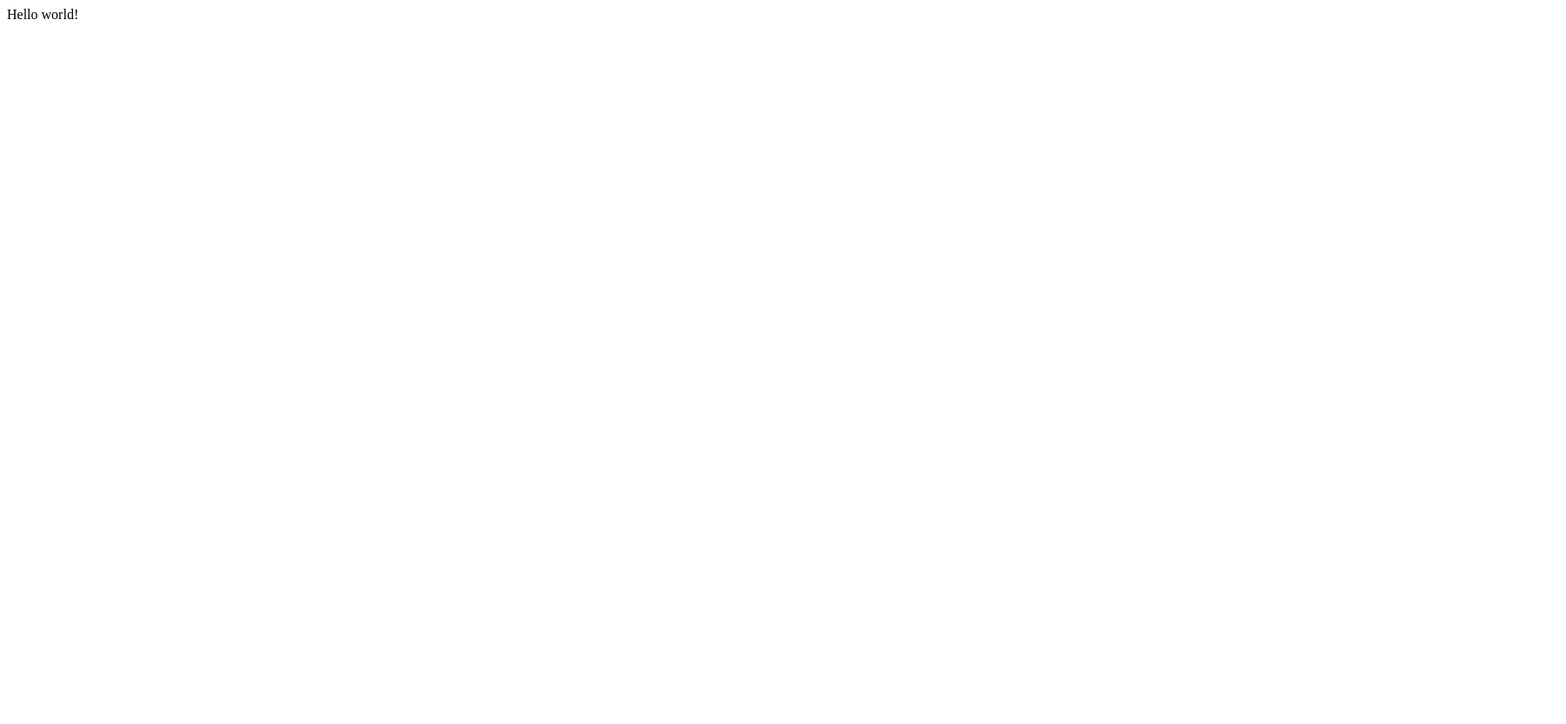
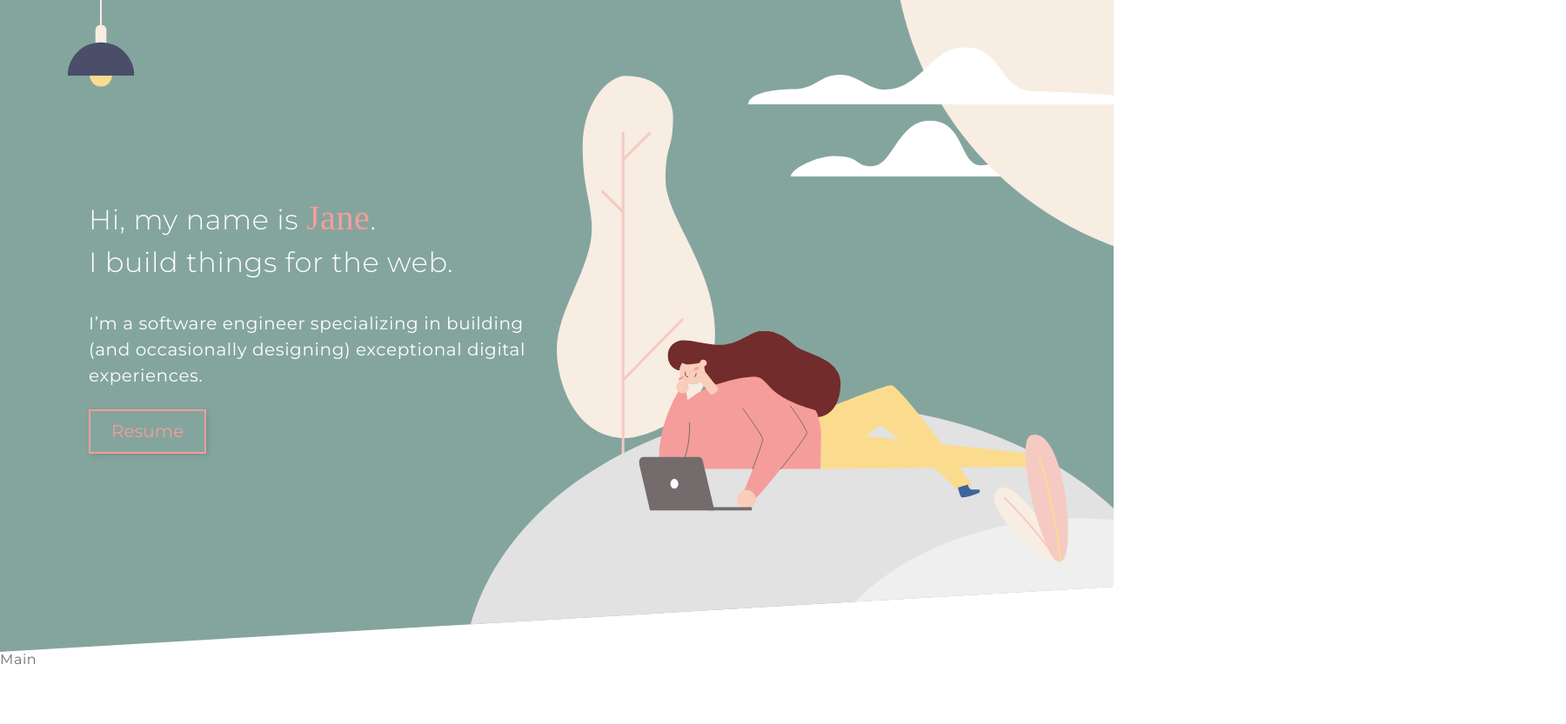
Before and after one commit to JaneMoroz/portfolio-v1, a Gatsby site: page / in a window 1280 px wide. Shown: the whole page at 87% size, 1800 px wide, since content can reach past the window. Before the commit the page ends 800 px from the top, so only its background shows below. Built offline with nearby package versions, Linux system fonts and the light colour scheme; Gatsby itself is replaced by a stand-in of ours; a web font is replaced by a local one.

Commit message:
Added hero section

```diff
--- a/src/assets/css/main.css
+++ b/src/assets/css/main.css
@@ -1,6 +1,8 @@
 *,
 ::after,
 ::before {
+  margin: 0;
+  padding: 0;
   box-sizing: border-box;
 }
 
@@ -12,7 +14,7 @@ html {
   /* COLORS */
   /* LIGHT MODE */
   --color-dark-pink: #f59d9b;
-  --color-light-pink:#f5cac3;
+  --color-light-pink: #f5cac3;
   --color-accent-pink: #f7ede2;
   --color-yellow: #fbdc8e;
   --color-blue: #3e6598;
@@ -25,15 +27,15 @@ html {
 
   --color-text-main: #ffffff;
   --color-text-secondary: #746c6c;
-  --color-background-1: #ffffff
+  --color-background-1: #ffffff;
   --color-background-2: #84a59d;
 
   /*BOX SHADOWS */
   --shadow: 2px 2px 6px rgba(0, 0, 0, 0.125);
 
   /* TYPOGRAPHY */
-  --main-font: 'Montserrat', sans-serif;
-  --accent-font: 'Fascinate', cursive;
+  --main-font: "Montserrat", sans-serif;
+  --accent-font: "Fascinate", cursive;
 }
 
 body {
@@ -42,14 +44,17 @@ body {
   font-family: var(--main-font);
   font-size: 1.6rem;
   font-weight: 400;
+  letter-spacing: 0.6px;
+  overflow-x: hidden;
 }
 
 /* TYPOGRAPHY */
 
-h1{
+h1 {
   font-size: 3.2rem;
   font-weight: 300;
   color: var(--color-text-main);
+  margin: 0 0 1rem 0;
 }
 
 h1 span {
@@ -63,7 +68,7 @@ h2 {
   font-family: var(--accent-font);
   text-transform: lowercase;
   font-size: 4rem;
-  color:var(--color-green)
+  color: var(--color-green);
 }
 
 h3 {
@@ -72,10 +77,14 @@ h3 {
 
 h4 {
   font-size: 2rem;
+  font-weight: 400;
+  line-height: 1.5;
   color: var(--color-text-main);
+  margin: 3.6rem 0 2.4rem 0;
 }
 
-h5, h5 span {
+h5,
+h5 span {
   font-size: 1.8rem;
   font-weight: 500;
   text-transform: lowercase;
@@ -87,16 +96,17 @@ h5 span {
 
 /* BUTTONS */
 
-button, .btn {
+button,
+.btn {
   cursor: pointer;
   appearance: none;
   border: none;
+  background: transparent;
 }
 
 .btn-outlined {
   font-size: 2rem;
   text-transform: capitalize;
-  background: transparent;
   color: var(--color-dark-pink);
   padding: 1.2rem 2.4rem;
   box-shadow: var(--shadow);
@@ -137,3 +147,10 @@ textarea {
 ::placeholder {
   color: var(--color-text-main);
 }
+
+/* LAYOUT */
+
+.container {
+  max-width: 114rem;
+  margin: 0 auto;
+}
--- /dev/null
+++ b/src/components/Hero.js
@@ -0,0 +1,133 @@
+import React from "react"
+import styled from "styled-components"
+import background1 from "../assets/images/Background-1.svg"
+import background2 from "../assets/images/Background-2.svg"
+import background3 from "../assets/images/Background-3.svg"
+import background4 from "../assets/images/Background-4.svg"
+import background5 from "../assets/images/Background-5.svg"
+import background6 from "../assets/images/Background-6.svg"
+import light from "../assets/images/Light.svg"
+
+const Hero = () => {
+  return (
+    <Wrapper>
+      <section className="hero container">
+        <div className="hero-text">
+          <button className="btn dark-light-mode-btn">
+            <img src={light} alt="dark/light mode button" />
+          </button>
+          <div className="text-box">
+            <h1>
+              Hi, my name is <span>Jane</span>.
+            </h1>
+            <h1>I build things for the web.</h1>
+            <h4>
+              I’m a software engineer specializing in building (and occasionally
+              designing) exceptional digital experiences.{" "}
+            </h4>
+            <button className="btn btn-outlined">resume</button>
+          </div>
+        </div>
+        <div className="hero-images">
+          <div className="background background-1">
+            <img src={background1} alt="background 1" />
+          </div>
+          <div className="background background-2">
+            <img src={background2} alt="background 2" />
+          </div>
+          <div className="background background-3">
+            <img src={background3} alt="background 3" />
+          </div>
+          <div className="background background-4">
+            <img src={background4} alt="background 4" />
+          </div>
+          <div className="background background-5">
+            <img src={background5} alt="background 5" />
+          </div>
+          <div className="background background-6">
+            <img src={background6} alt="background 6" />
+          </div>
+        </div>
+      </section>
+    </Wrapper>
+  )
+}
+
+const Wrapper = styled.div`
+  height: 75rem;
+  width: 100%;
+  background-color: var(--color-background-2);
+  -webkit-clip-path: polygon(0 0, 100% 0, 100% 90%, 0 100%);
+  clip-path: polygon(0 0, 100% 0, 100% 90%, 0 100%);
+
+  .hero {
+    position: relative;
+    display: grid;
+    grid-template-columns: 1fr 1fr;
+    justify-items: center;
+    align-items: center;
+    height: 100%;
+    padding: 0 3.2rem;
+
+    .dark-light-mode-btn {
+      position: absolute;
+      top: 0;
+      left: 0;
+      transform: translate(10%, -50%);
+    }
+  }
+
+  .hero-images {
+    position: relative;
+    height: 100%;
+    width: 100%;
+
+    .background {
+      position: absolute;
+    }
+
+    .background-1 {
+      top: 0;
+      right: 0;
+      transform: translate(60%, 150%);
+      z-index: 6;
+    }
+
+    .background-2 {
+      top: 0;
+      left: 0;
+      transform: translate(20%, 180%);
+      z-index: 5;
+    }
+
+    .background-3 {
+      top: 0;
+      left: 0;
+      transform: translate(-10%, 140%);
+      z-index: 4;
+    }
+
+    .background-4 {
+      top: 0;
+      left: 0;
+      transform: translate(0, 10%);
+      z-index: 3;
+    }
+
+    .background-5 {
+      top: 0;
+      left: 0;
+      transform: translate(50%, -60%);
+      z-index: 2;
+    }
+
+    .background-6 {
+      top: 0;
+      left: 0;
+      transform: translate(100%, 200%);
+      z-index: 1;
+    }
+  }
+`
+
+export default Hero
--- /dev/null
+++ b/src/components/Layout.js
@@ -0,0 +1,9 @@
+import React from "react"
+import "normalize.css"
+import "../assets/css/main.css"
+
+const Layout = ({ children }) => {
+  return <>{children}</>
+}
+
+export default Layout
--- a/src/pages/index.js
+++ b/src/pages/index.js
@@ -1,5 +1,12 @@
 import React from "react"
+import Layout from "../components/Layout"
+import Hero from "../components/Hero"
 
 export default function Home() {
-  return <div>Hello world!</div>
+  return (
+    <Layout>
+      <Hero />
+      <p>Main</p>
+    </Layout>
+  )
 }
```
Also changed, not shown: src/assets/images/Background-1.svg (renamed from src/assets/images/Background 1.svg), src/assets/images/Background-2.svg (renamed from src/assets/images/Background 2.svg), src/assets/images/Background-3.svg (renamed from src/assets/images/Background 3.svg), src/assets/images/Background-4.svg (renamed from src/assets/images/Background 4.svg), src/assets/images/Background-5.svg (renamed from src/assets/images/Background 5.svg), src/assets/images/Background-6.svg (renamed from src/assets/images/Background 6.svg), 1 other file.
